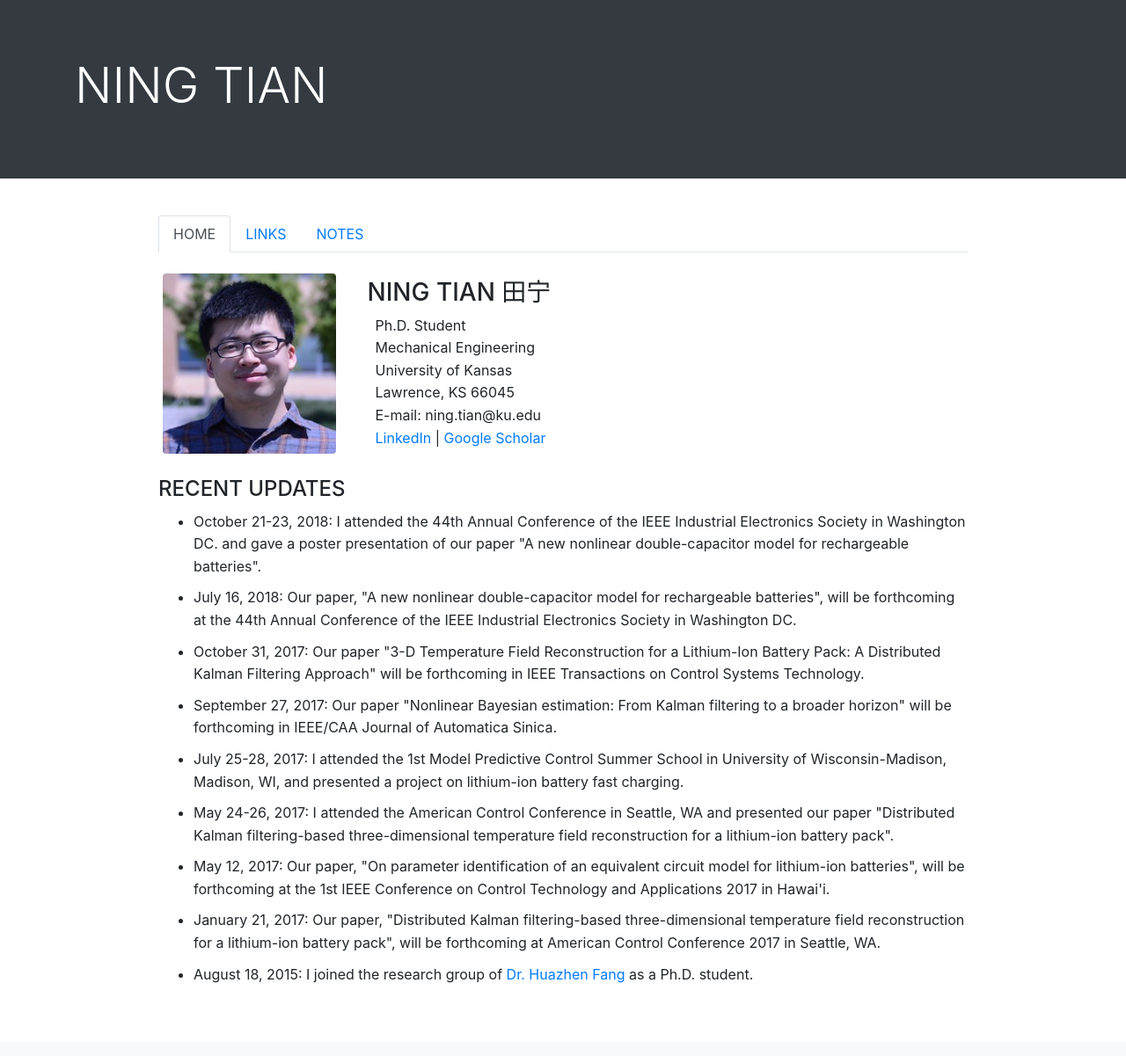
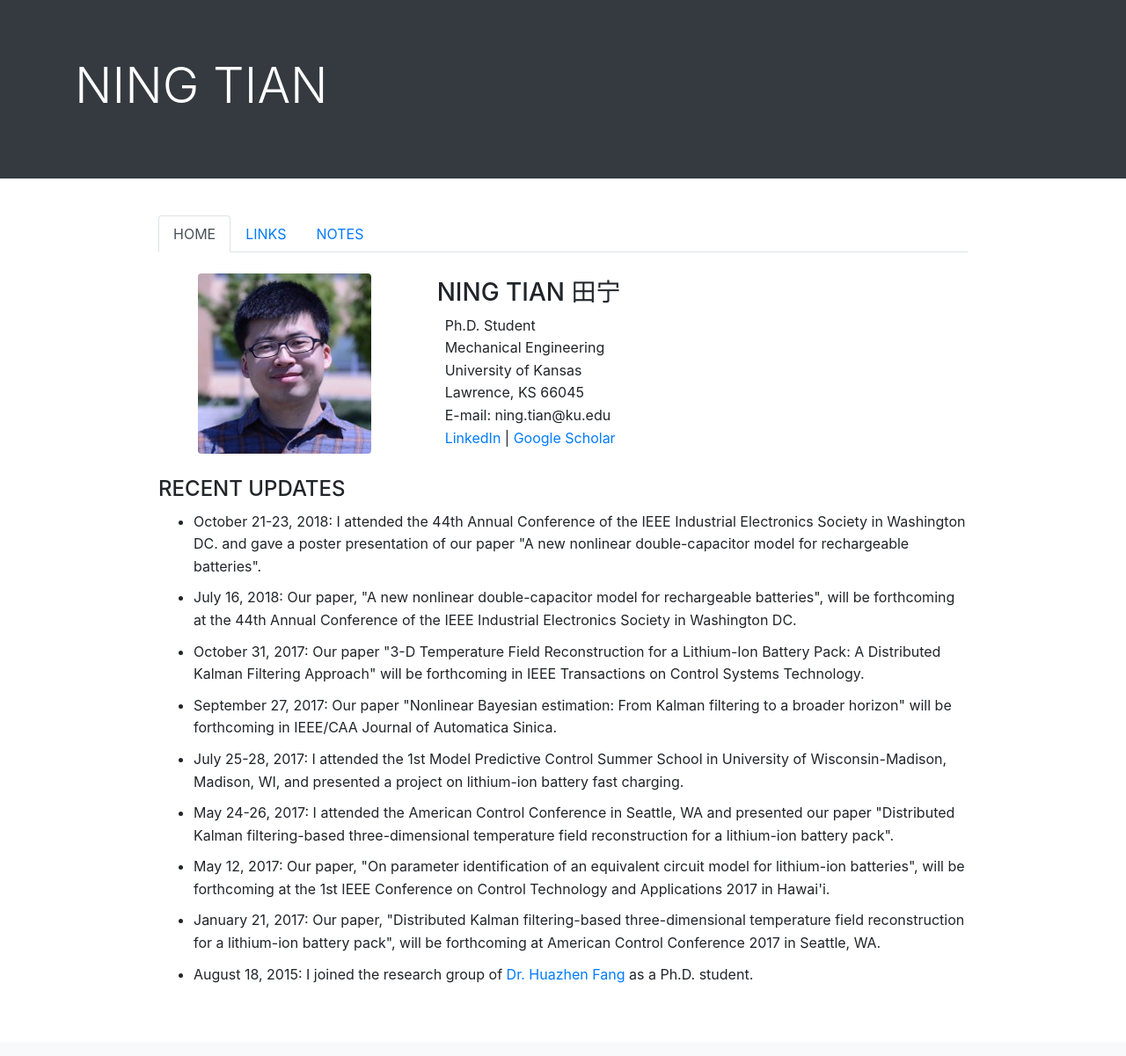
Before and after one commit to ningtian/ningtian.github.io, a Jekyll site: the page index.html, which Jekyll copies as it is, in a window 1280 px wide. Shown: the whole page at 88% size. Built offline with Jekyll 4.4.1, drawn with Linux system fonts in a browser that asks for light colours.

Commit message:
Update index.html

```diff
--- a/index.html
+++ b/index.html
@@ -47,10 +47,10 @@
 
     <div class="a">
 	<div class="row align-items-center">
-	<div class="col-3">
+	<div class="col-4">
 	<img src="/img/Picture11.jpg" class="rounded mx-auto d-block" alt="Responsive image">
 	</div>
-	<div class="col-9">
+	<div class="col-8">
 	<h3>NING TIAN 田宁</h3>
 	&nbsp  Ph.D. Student<br>
 	&nbsp  Mechanical Engineering<br>
```
